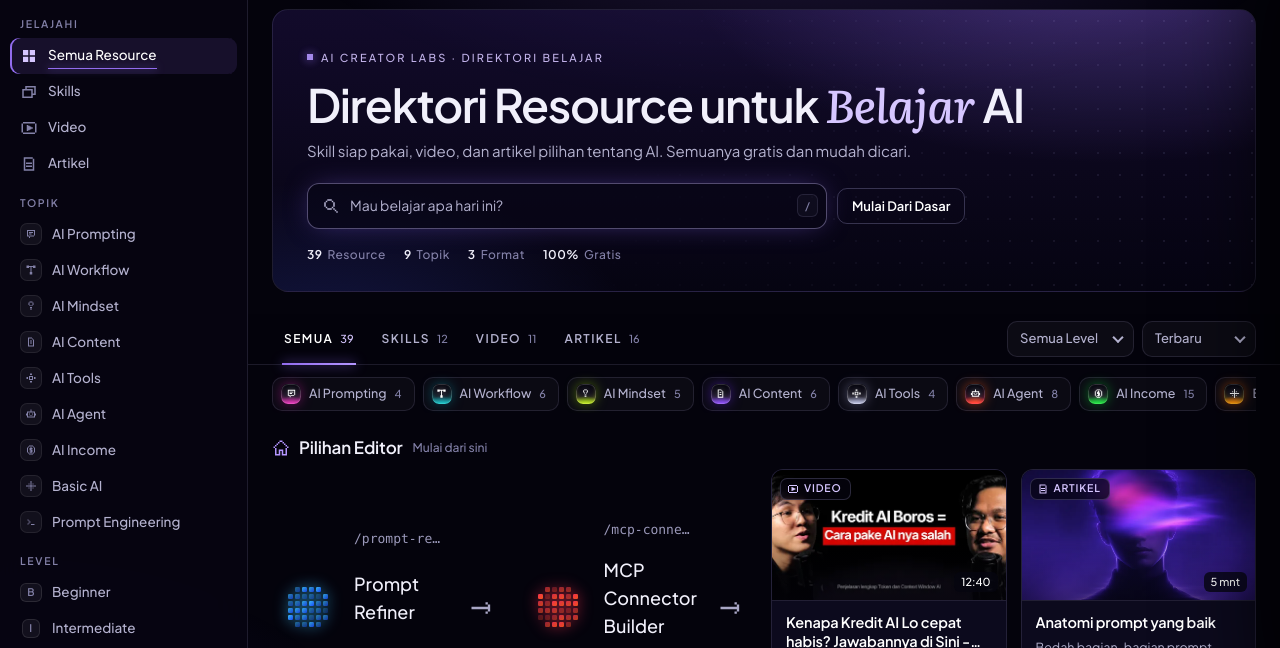
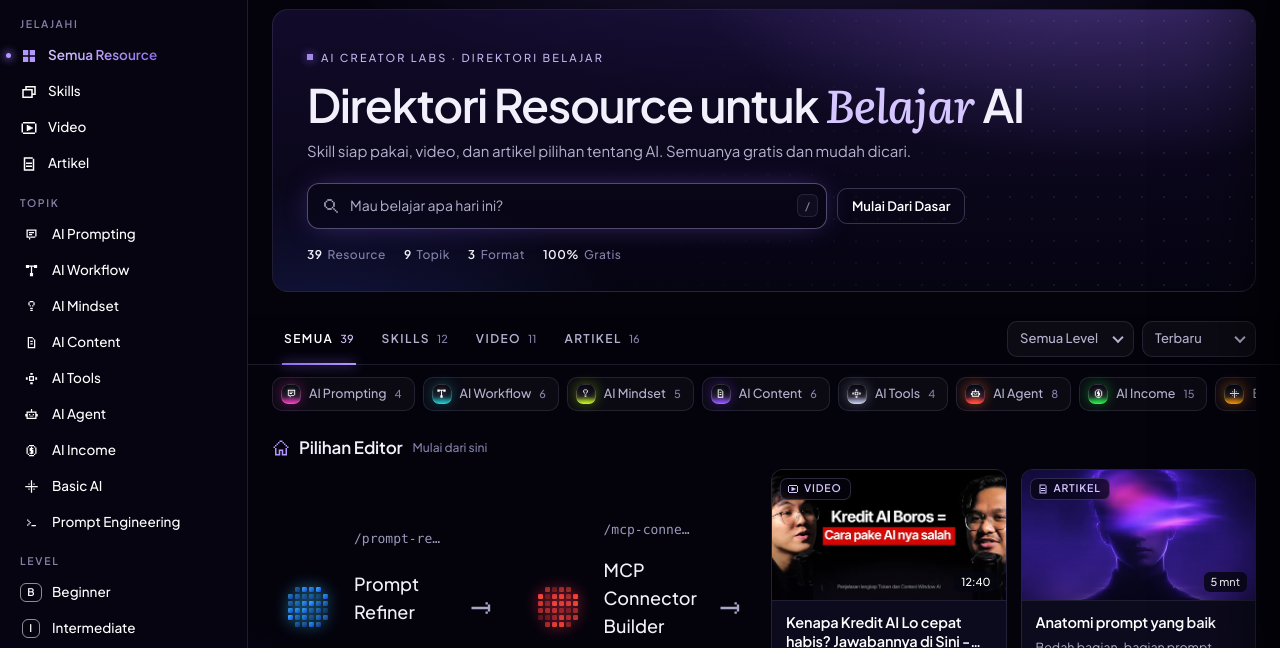
Before and after one commit to fieldofpraxis/ACL-PublicDirectory2, a plain HTML site: page index.html in a window 1280 px wide. Shown: the part 69-717 px from the top of the page. Drawn offline with Linux system fonts and the light colour scheme.

Commit message:
Sidebar: white default, violet gradient + dot when selected
Co-Authored-By: Claude Sonnet 5.5 <noreply@anthropic.com>
Claude-Session: https://claude.ai/code/session_015ez9Tos3nKVWbBGBx7gJRk

```diff
--- a/index.html
+++ b/index.html
@@ -32,17 +32,16 @@ svg{display:block}
 .sb{flex:1;overflow-y:auto;overflow-x:hidden;padding:6px 10px 12px;scrollbar-width:none}.sb::-webkit-scrollbar{display:none}
 .sg{font:600 10.5px/1 var(--disp);letter-spacing:.16em;text-transform:uppercase;color:var(--dim);padding:16px 10px 8px;white-space:nowrap}
 .nv{display:flex;align-items:center;gap:10px;width:100%;height:36px;padding:0 10px;border-radius:9px;color:var(--mute);font-weight:500;font-size:13.5px;text-align:left;white-space:nowrap;transition:background .2s,color .2s}
-.nv:hover{background:rgba(180,150,255,.08);color:#fff}
-.nv .lb{position:relative;display:inline-block;padding:3px 0;transition:opacity .2s}
-.nv.on{color:#fff}.nv.on .lb::after{content:"";position:absolute;left:0;right:0;bottom:0;height:1px;background:var(--v4);box-shadow:0 0 8px var(--v4)}
-.nv .ic{width:18px;height:18px;flex:none;display:inline-grid;place-items:center}.nv .ic svg{width:18px;height:18px}
-.nv .ci{width:22px;height:22px;border-radius:7px;background:rgba(255,255,255,.05);box-shadow:inset 0 0 0 1px rgba(255,255,255,.08);color:var(--dim);transition:.2s}.nv .ci svg{width:12px;height:12px;filter:none}
-.nv:hover .ci{color:#fff}
-.nv.on .ci{background:rgba(146,108,238,.28);box-shadow:inset 0 0 0 1px rgba(180,150,255,.5);color:#fff}
-.nv .ic{color:var(--dim);transition:color .2s}.nv:hover .ic{color:#fff}.nv.on .ic{color:var(--v6)}
-.nv .lvm .lv{background:rgba(255,255,255,.05);border-color:rgba(255,255,255,.1);color:var(--dim)}.nv.on .lvm .lv{background:rgba(146,108,238,.28);border-color:rgba(180,150,255,.5);color:#fff}
-.nv.on{background:rgba(146,108,238,.12);box-shadow:inset 2px 0 0 var(--v4)}
-body.sc .side:not(:hover) .nv.on{box-shadow:inset 2px 0 0 var(--v4)}
+.nv{position:relative;color:#fff}
+.nv:hover{background:rgba(180,150,255,.07)}
+.nv .lb{position:relative;display:inline-block;padding:3px 0}
+.nv.on .lb{background:linear-gradient(90deg,var(--v6),var(--v4));-webkit-background-clip:text;background-clip:text;-webkit-text-fill-color:transparent;color:transparent;font-weight:600}
+.nv.on::before{content:"";position:absolute;left:-4px;top:50%;width:5px;height:5px;margin-top:-2.5px;border-radius:50%;background:var(--v5);box-shadow:0 0 8px 1px var(--v4)}
+.nv .ic{width:18px;height:18px;flex:none;display:inline-grid;place-items:center;color:#fff;transition:color .2s}.nv .ic svg{width:18px;height:18px}
+.nv.on .ic{color:var(--v5)}
+.nv .ci{width:22px;height:22px;border-radius:7px;background:none;box-shadow:none;color:#fff;transition:color .2s}.nv .ci svg{width:15px;height:15px;filter:none}
+.nv.on .ci{color:var(--v5)}
+.nv .lvm .lv{background:none;border:1px solid rgba(255,255,255,.55);color:#fff;transition:.2s}.nv.on .lvm .lv{border-color:var(--v5);color:var(--v5)}
 .nv .lvm{width:22px;height:22px;display:inline-grid;place-items:center;flex:none}
 .sf{white-space:nowrap;padding:12px 16px 16px;border-top:1px solid var(--line);display:flex;align-items:center;justify-content:space-between;gap:10px;color:var(--dim);font-size:12px}
 .soc{display:flex;gap:6px}.soc a{width:30px;height:30px;border-radius:8px;display:grid;place-items:center;color:var(--mute);border:1px solid var(--line);transition:.2s}.soc a:hover{color:#fff;border-color:var(--line2)}.soc svg{width:16px;height:16px}
```
